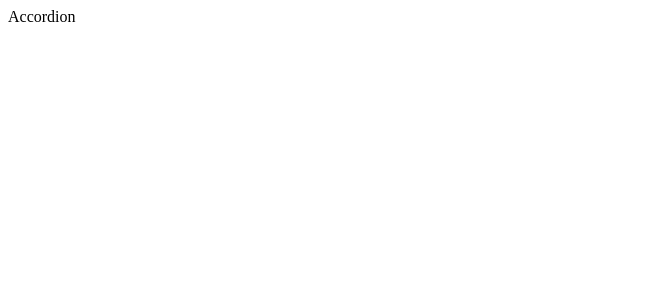
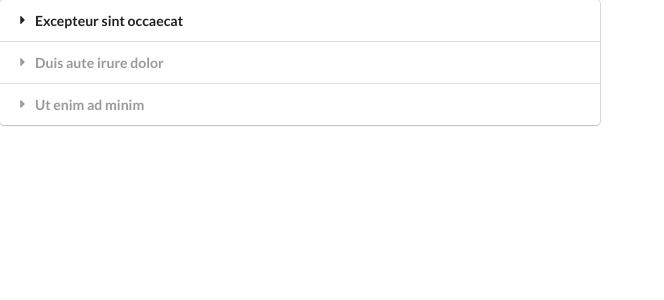
Before and after one commit to ncoughlin/react-widgets, a React (Create React App) app: page / in a window 1280 px wide. Shown: the top 300 px of the page, without its empty margins (0-664 px from the left). Built offline with nearby package versions, Linux system fonts and the light colour scheme.

Commit message:
items are toggling

```diff
--- a/public/index.html
+++ b/public/index.html
@@ -10,6 +10,7 @@
       content="Web site created using create-react-app"
     />
     <link rel="apple-touch-icon" href="%PUBLIC_URL%/logo192.png" />
+    <link rel="stylesheet" href="https://cdnjs.cloudflare.com/ajax/libs/semantic-ui/2.4.1/semantic.min.css">
     <!--
       manifest.json provides metadata used when your web app is installed on a
       user's mobile device or desktop. See https://developers.google.com/web/fundamentals/web-app-manifest/
--- a/src/App.js
+++ b/src/App.js
@@ -3,24 +3,27 @@ import React from "react";
 import Accordion from "./components/Accordion";
 
 const items = [
-    {
-        title: "title1",
-        content: 'content1'
-    },
-    {
-        title: "title2",
-        content: 'content2'
-    },
-    {
-        title: "title3",
-        content: 'content3'
-    }
+  {
+    title: "Excepteur sint occaecat",
+    content:
+      "Morbi tristique senectus et netus et malesuada. Eleifend quam adipiscing vitae proin sagittis nisl rhoncus mattis rhoncus. Morbi tincidunt ornare massa eget egestas purus viverra. Ut tristique et egestas quis ipsum. Nunc faucibus a pellentesque sit amet porttitor eget. Praesent elementum facilisis leo vel fringilla est ullamcorper eget nulla. ",
+  },
+  {
+    title: "Duis aute irure dolor",
+    content:
+      "Augue interdum velit euismod in pellentesque massa placerat. Id aliquet lectus proin nibh nisl condimentum id venenatis. Non enim praesent elementum facilisis leo vel fringilla. Semper eget duis at tellus at urna condimentum mattis pellentesque. ",
+  },
+  {
+    title: "Ut enim ad minim",
+    content:
+      "Lacus luctus accumsan tortor posuere ac ut consequat semper. Suscipit adipiscing bibendum est ultricies integer quis auctor. Nunc sed velit dignissim sodales ut. Vestibulum morbi blandit cursus risus at ultrices mi. Netus et malesuada fames ac turpis egestas integer.",
+  },
 ];
 
 export default () => {
   return (
     <div>
-      <Accordion />
+      <Accordion items={items} />
     </div>
   );
 };
--- a/src/components/Accordion.js
+++ b/src/components/Accordion.js
@@ -1,11 +1,34 @@
-import React from 'react';
+import React, { useState } from "react";
 
-const Accordion = () => {
+const Accordion = ({ items }) => {
+  const [activeTab, setActiveTab] = useState(null);
+
+  const onTitleClick = (index) => {
+    setActiveTab(index);
+  };
+
+  const renderedItems = items.map((item, index) => {
+    //  if current index is same as active tab, add class "active"
+    const activeStatus = index === activeTab ? 'active' : '';
+
     return (
-        <div>
-            Accordion
+      <React.Fragment key={item.title}>
+        <div className={`title ${activeStatus}`} onClick={() => onTitleClick(index)}>
+          <i className="dropdown icon"></i>
+          {item.title}
         </div>
+        <div className={`content ${activeStatus}`}>
+          <p>{item.content}</p>
+        </div>
+      </React.Fragment>
     );
-}
+  });
+
+  return (
+    <div className="ui styled accordion">
+      {renderedItems}
+    </div>
+  );
+};
 
 export default Accordion;
```
